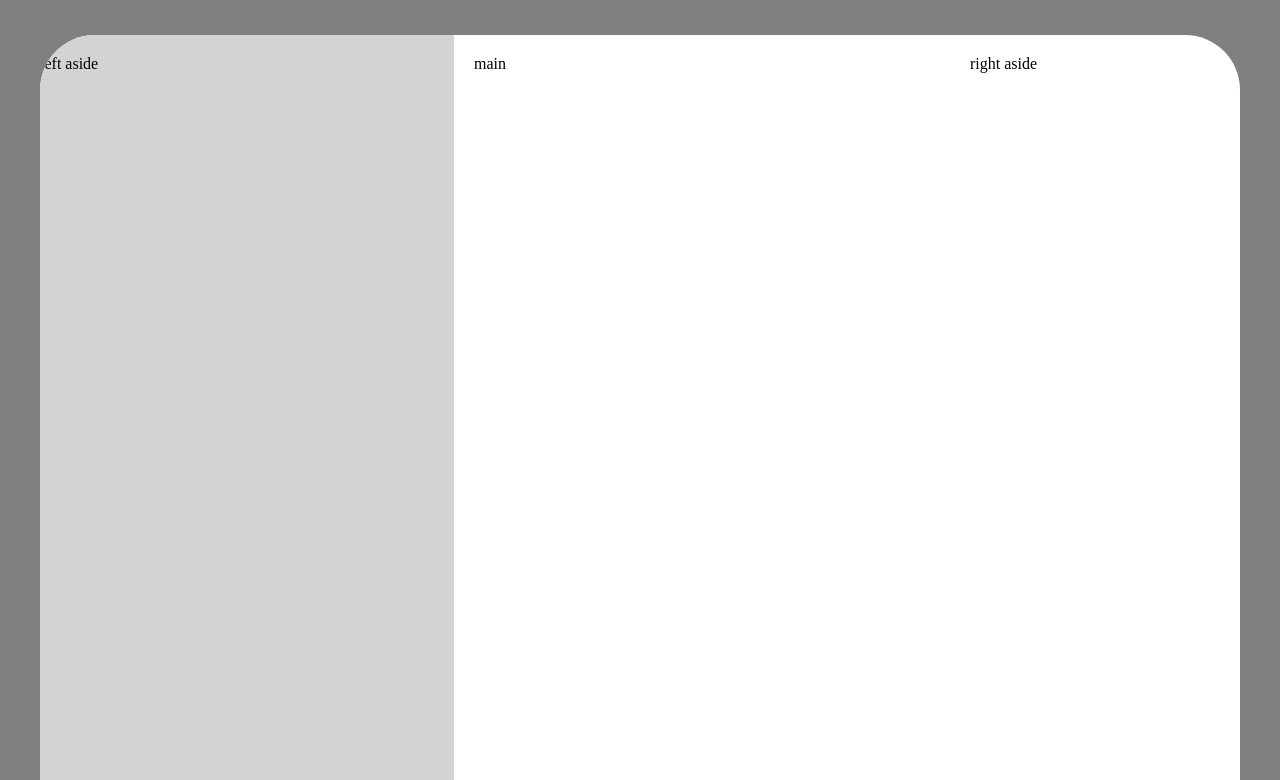
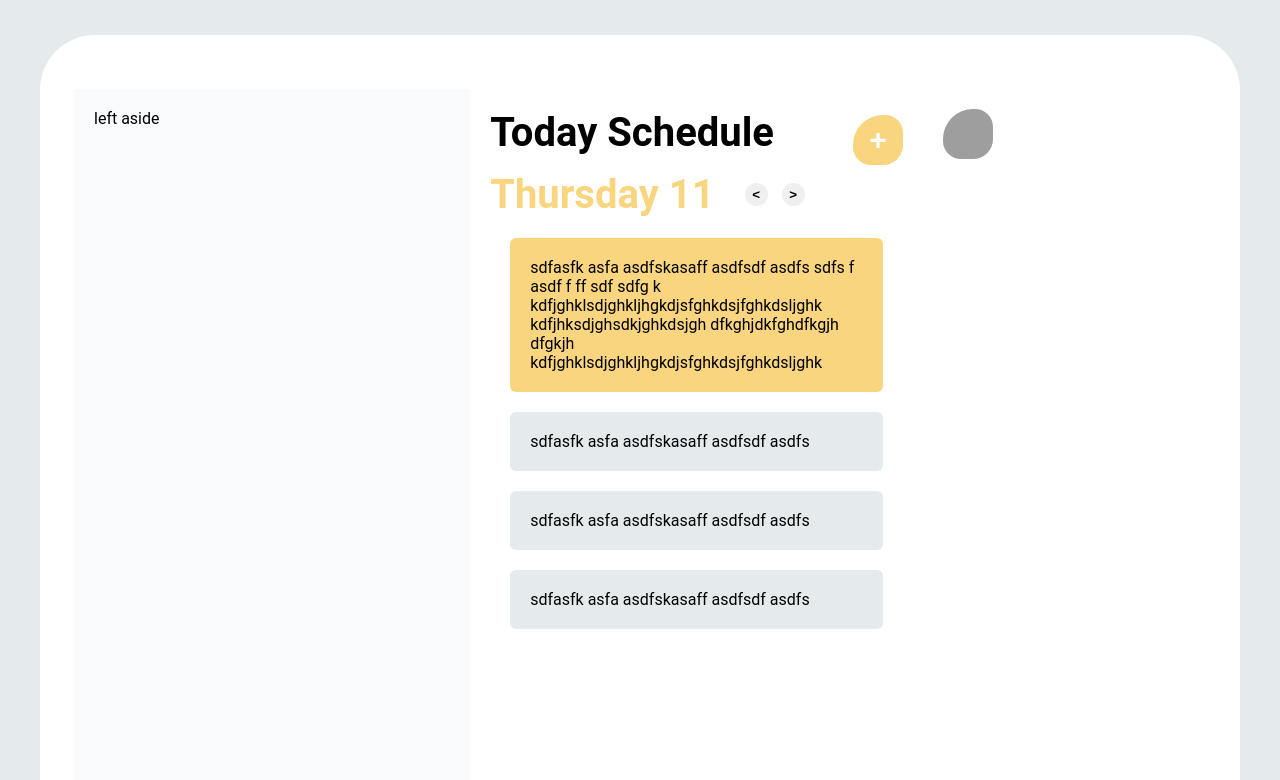
Before and after one commit to AlexandrosPrifti/todo-app, a plain HTML site: page index.html in a window 1280 px wide. Shown: the top 780 px of the page. Drawn offline with Linux system fonts and the light colour scheme; grey boxes are pictures that could not be loaded.

Commit message:
main title

```diff
--- a/css/main.css
+++ b/css/main.css
@@ -1,3 +1,7 @@
+button {
+    border: none;
+}
+
 .column {
     float: left;
 }
@@ -14,9 +18,21 @@
     margin-right: -20px;
 }
 
+.bg-orange {
+    background-color: #f8d57e;
+}
+
+.bg-grey {
+    background-color: #e5eaec;
+}
+
+.bg-white {
+    background-color: white;
+}
+
 .left-aside {
     width: 35%;
-    background: lightgrey;
+    background: #fafbfd;
     min-height: 100vh;
     padding: 20px;
 }
@@ -40,8 +56,9 @@
 }
 
 body {
-    background: grey;
+    background: #e5eaec;
     margin: 35px 0;
+    font-family: 'Roboto', sans-serif;
 }
 
 * {
@@ -49,3 +66,53 @@ body {
     -moz-box-sizing: border-box;
     box-sizing: border-box;
 }
+
+.main-title-wrapper {
+    display: flex;
+    align-items: center;
+    justify-content: space-between;
+}
+.p-55 {
+    padding: 54px;
+}
+
+.oval {
+    border-top-left-radius: 30px;
+    border-top-right-radius: 18px;
+    border-bottom-left-radius: 18px;
+    border-bottom-right-radius: 20px;
+    width: 50px;
+    height: 50px;
+    display: inline-block;
+}
+
+.main-title-wrapper h1, .main-date {
+    font-weight: bold;
+    font-size: 40px;
+}
+
+.main-title-wrapper h1 {
+    margin: 0 0 15px;
+}
+
+.main-date {
+    color: #f8d57e;
+    margin-right: 26px;
+    display: inline-block;
+    vertical-align: middle;
+}
+
+.add-todo {
+    background: #f8d57e;
+    font-size: 30px;
+    font-weight: bold;
+    color: white;
+}
+
+.main-date-btn {
+    width: 23px;
+    height: 23px;
+    border-radius: 50%;
+    font-weight: bold;
+    margin-right: 10px;
+}
--- a/index.html
+++ b/index.html
@@ -9,10 +9,35 @@
 </head>
 <body>
     <div class="container">
-        <div class="row">
+        <div class="row p-55">
             <aside class="column left-aside"> left aside </aside>
-            <main class="column width-40"> main </main>
-            <aside class="column width-25"> right aside </aside>
+            <main class="column width-40">
+                <section>
+                    <div class="main-title-wrapper">
+                        <h1>Today Schedule</h1>
+                        <button class="add-todo oval">+</button>
+                    </div>
+                    <time class="main-date" datetime="20:00">Thursday 11</time>
+                    <button class="main-date-btn">&lt;</button>
+                    <button class="main-date-btn">&gt;</button>
+                </section>
+
+                <section class="bg-orange" style="padding: 20px;  margin: 20px; border-radius: 6px;">
+                    sdfasfk asfa asdfskasaff  asdfsdf asdfs sdfs f asdf f ff sdf sdfg k kdfjghklsdjghkljhgkdjsfghkdsjfghkdsljghk kdfjhksdjghsdkjghkdsjgh dfkghjdkfghdfkgjh dfgkjh kdfjghklsdjghkljhgkdjsfghkdsjfghkdsljghk
+                </section>
+                <section class="bg-grey" style="padding: 20px;  margin: 20px; border-radius: 6px;">
+                    sdfasfk asfa asdfskasaff  asdfsdf asdfs
+                </section>
+                <section class="bg-grey" style="padding: 20px;  margin: 20px; border-radius: 6px;">
+                    sdfasfk asfa asdfskasaff  asdfsdf asdfs
+                </section>
+                <section class="bg-grey" style="padding: 20px;  margin: 20px; border-radius: 6px;">
+                    sdfasfk asfa asdfskasaff  asdfsdf asdfs
+                </section>
+            </main>
+            <aside class="column width-25">
+                <img class="oval" src="https://images.unsplash.com/photo-1494790108377-be9c29b29330?ixid=MnwxMjA3fDB8MHxwaG90by1wYWdlfHx8fGVufDB8fHx8&ixlib=rb-1.2.1&auto=format&fit=crop&w=687&q=80" alt="">
+            </aside>
         </div>
      </div>
     <script src="./js/main.js"></script>
```
